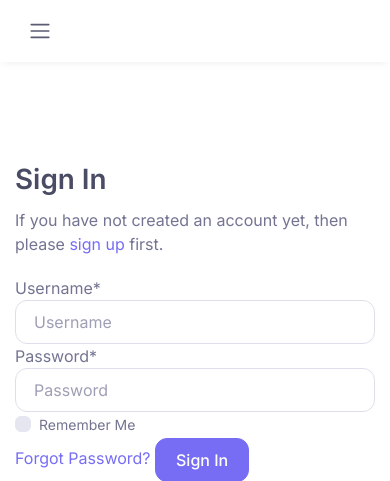
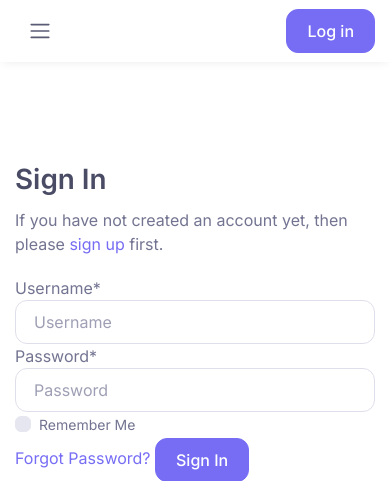
Before and after one commit to thijsh/fires.watch, a Django app: page /accounts/login/ in a window 390 px wide. Shown: the top 481 px of the page. Run offline with Django 3.2, Linux system fonts and the light colour scheme; some libraries are stand-ins or nearby versions; some web fonts are replaced.

Commit message:
Show (only) login button on mobile

```diff
--- a/fires_watch/templates/partials/_navbar_top.html
+++ b/fires_watch/templates/partials/_navbar_top.html
@@ -10,7 +10,7 @@
                     <img class="d-lg-none" width="58" src="path-to-mobile-logo" alt="Around" />
                 </a>
                 {% endcomment %}
-                <div class="d-flex align-items-center order-lg-3">
+                <div class="d-flex order-lg-3">
                     <button class="navbar-toggler me-2" type="button" data-bs-toggle="collapse" data-bs-target="#navbarCollapseMainMenu">
                         <span class="navbar-toggler-icon"></span>
                     </button>
@@ -20,7 +20,9 @@
                             <img class="navbar-tool-icon-box-img" src="{% static 'images/avatar.svg' %}" alt="Avatar" />
                         </a>
                         <a class="navbar-tool-label dropdown-toggle" href="#">
-                            <small>Hello,</small>{{ request.user.username|capfirst }}</a>
+                            <small>Hello,</small>
+                            {{ request.user.username|capfirst }}
+                        </a>
                         <ul class="dropdown-menu dropdown-menu-end" style="width: 15rem;">
                             {% if request.user.is_superuser %}
                             <li>
@@ -59,7 +61,6 @@
                                 <a class="dropdown-item d-flex align-items-center disabled" href="#">
                                     <i class="ai-users fs-base opacity-60 me-2"></i>
                                     Calculator
-                                    <span class="ms-auto fs-xs text-muted">146</span>
                                 </a>
                             </li>
                             <li class="dropdown-divider"></li>
@@ -87,11 +88,16 @@
                             </li>
                         </ul>
                     </div>
-                    {% else %}
+                    {% endif %}
+                </div> <!-- /.d-flex -->
+
+                {% if not request.user.is_authenticated %}
+                <div class="d-flex order-lg-3">
                     <a class="btn btn-primary d-none d-sm-inline-block ms-3" href="{% url 'account_signup' %}">Sign up</a>
-                    <a class="btn btn-primary d-none d-sm-inline-block ms-3" href="{% url 'account_login' %}">Log in</a>
-                    {% endif %}
-                </div>
+                    <a class="btn btn-primary ms-3" href="{% url 'account_login' %}">Log in</a>
+                </div> <!-- /.d-flex -->
+                {% endif %}
+
                 <div class="collapse navbar-collapse order-lg-2" id="navbarCollapseMainMenu">
                     <ul class="navbar-nav me-auto">
                         <li class="nav-item active"><a class="nav-link" href="{% url 'home' %}">Home</a></li>
@@ -119,6 +125,8 @@
                             <a class="nav-link disabled" href="#" tabindex="-1" aria-disabled="true">Disabled</a>
                         </li>
                     </ul>
-                </div>
-            </div>
+                </div> <!-- /.collapse #navbarCollapseMainMenu -->
+
+            </div> <!-- /.container -->
+
         </header>
```
